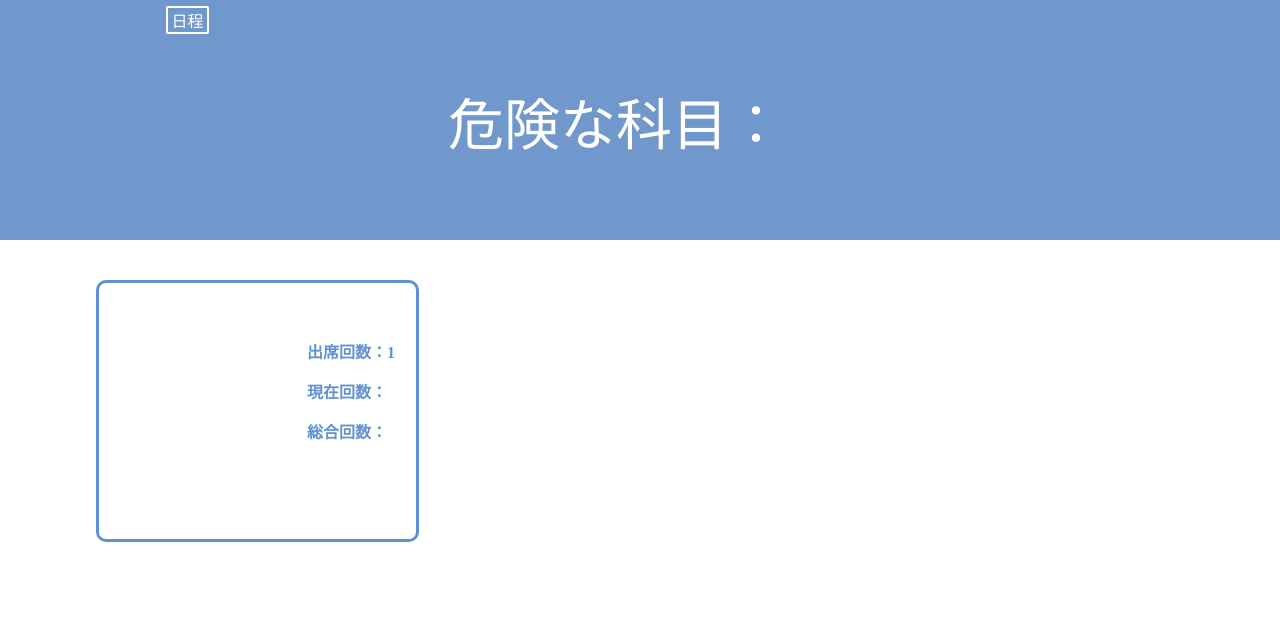
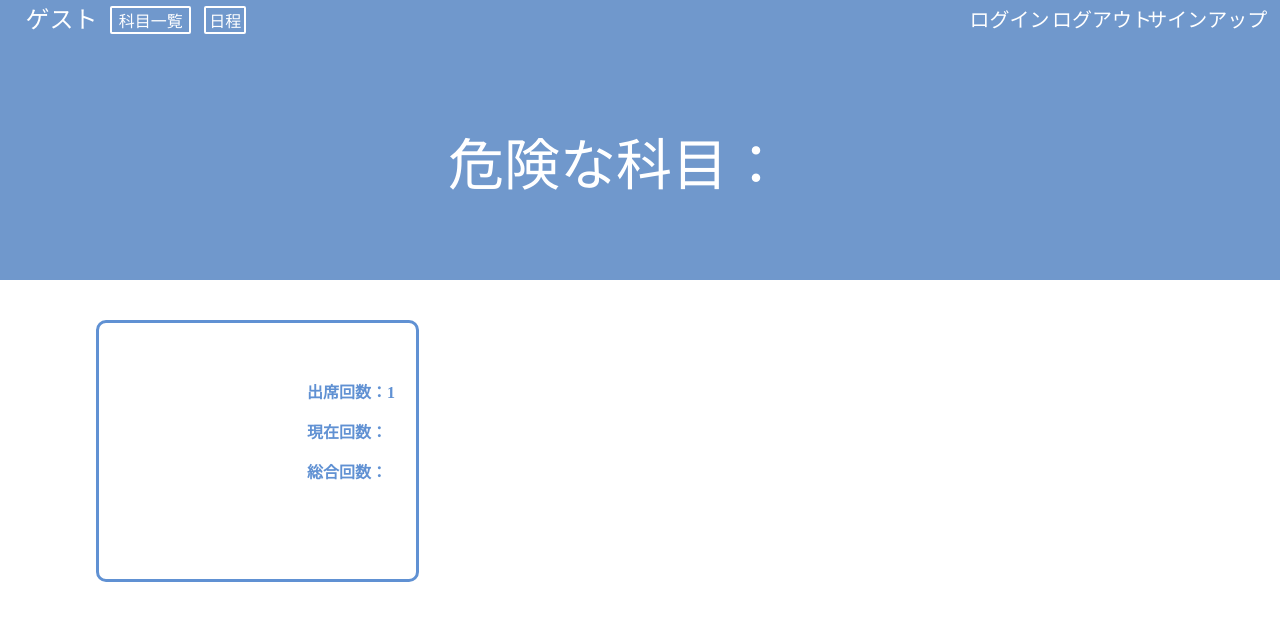
Before and after one commit to FishHart/Myroll9, a Django app: template myroll/templates/myroll/top.html in a window 1280 px wide. Shown: the top 621 px of the page. Run offline with Django 3.2, Linux system fonts and the light colour scheme; tables that the repository leaves empty hold one stand-in row (values such as "Sample post"); the template is opened without the code that fills it: values that come from a table or form of the project are taken from there, most other values are stand-ins (such as "Sample title", 1, 10 or a date in 2020).

Commit message:
main画面とschedule画面の上部にbase.html 追加

```diff
--- a/myroll/static/myroll/css/myroll.css
+++ b/myroll/static/myroll/css/myroll.css
@@ -1,14 +1,13 @@
 
-#header {
+#head {
     position: absolute;
-    top: 0;
+    top: 5vh;
     left: 0;
     right: 0;
     height: 30vh;
     background-color: #7098cc;
 }
-
-.user_name {
+/* .user_name {
     position: relative;
     top: 0vh;
     left: 1vw;
@@ -21,15 +20,15 @@
     width: 3vw;
     top: 0.8vh;
     left: 13vw;
-    border: solid 2px #fff;/*線*/
-    border-radius: 2px;/*角の丸み*/
+    border: solid 2px #fff;線
+    border-radius: 2px;角の丸み
     text-align: center;
     color: #fff;
 }
 #head_button:hover {
     background-color: #fff;
     color: #7098cc;
-}
+} */
 /* #all, #absence {
     display: inline-block;
     padding: 0.3em 1em;
@@ -65,7 +64,7 @@
     align-content: space-between;
 
     position: absolute;
-    top: 35vh;
+    top: 40vh;
     left: 7.5vw;
     z-index: 1;
 }
--- a/myroll/templates/myroll/top.html
+++ b/myroll/templates/myroll/top.html
@@ -1,3 +1,7 @@
+{% extends 'account/base.html' %}
+
+{% block content %}
+
 {% load static %}
 
 <!doctype html>
@@ -11,13 +15,11 @@
     </head>
 
     <body>
-        <div id="header">
-            <span class="user_name" style="text-decoration:none;">{{ user.username }}</span>
-            {% comment %} <button type="button" id="all">全て</button>
-            <button type="button" id="absence">欠席した科目</button> {% endcomment %}
+        <div id="head">
+            {% comment %} <span class="user_name" style="text-decoration:none;">{{ user.username }}</span>
             <a id="schedule" href="{% url 'myroll:schedule' %}" style="text-decoration:none;">
                 <div id="head_button">日程</div>
-            </a>
+            </a> {% endcomment %}
             <div id="warning">危険な科目：{{ warning }}</div>
         </div>
 
@@ -81,3 +83,5 @@
         <script type="text/javascript" src="{% static 'myroll/js/subject.js' %}"></script> {% endcomment %}
     </body>
 </html>
+
+{% endblock %}
```
Also changed, not shown: myroll/static/myroll/css/schedule.css (+0 -32 lines), myroll/templates/myroll/schedule.html (+6 -8 lines).
